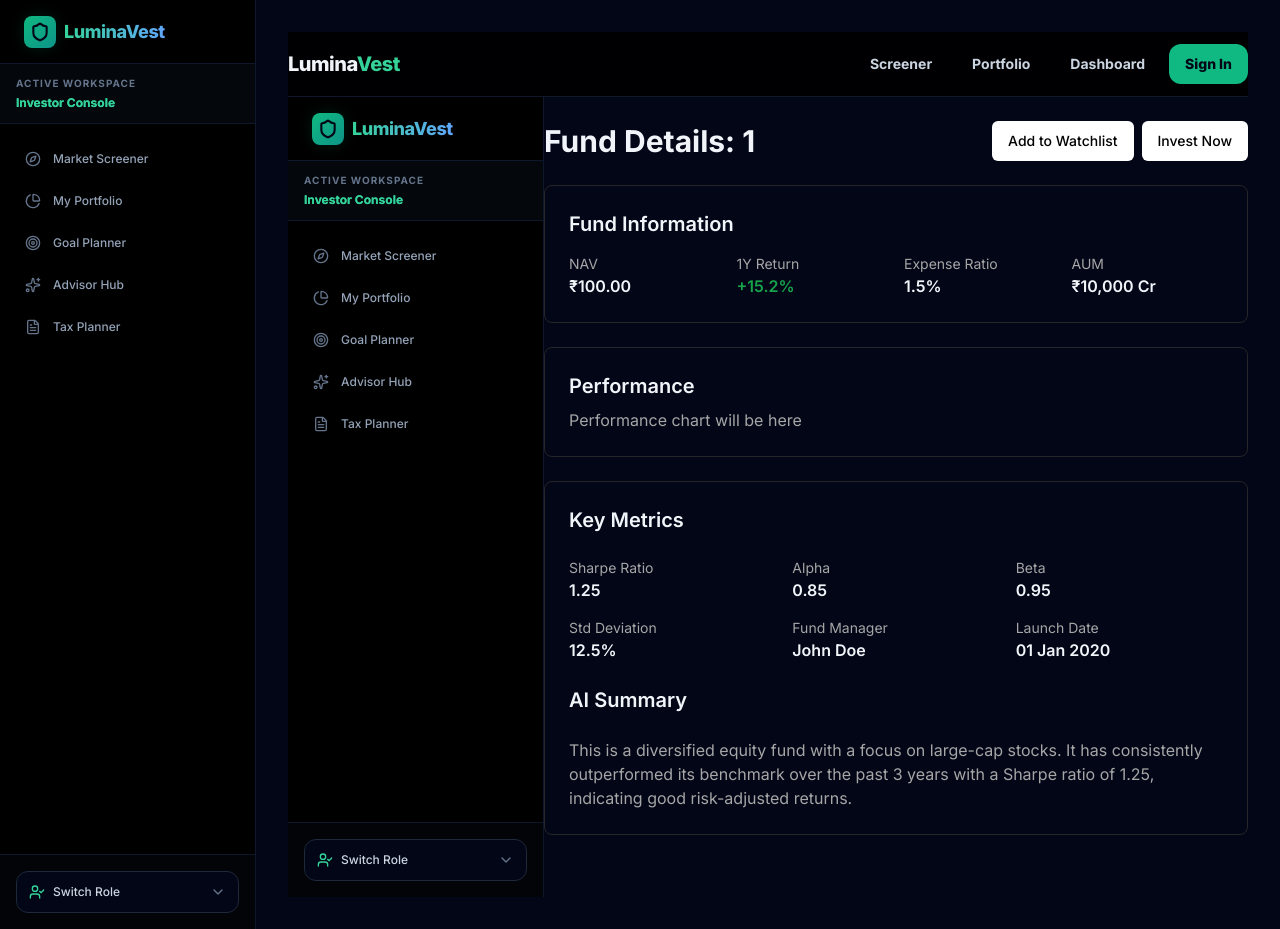
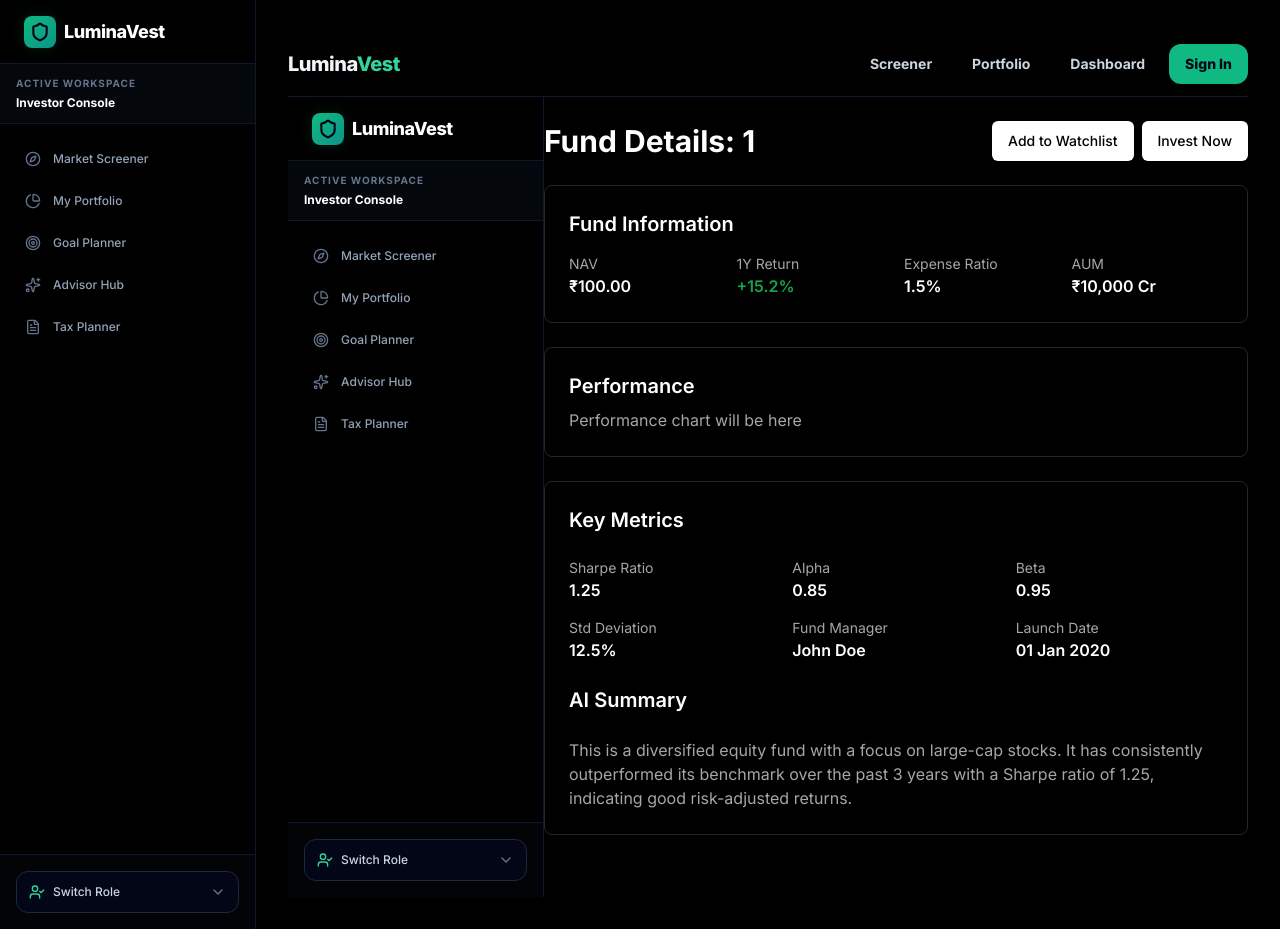
Before and after one commit to varunsahukar/Lumina, a Next.js app: page /funds/1 in a window 1280 px wide. Built offline with nearby package versions, Linux system fonts and the light colour scheme.

Commit message:
style: remove all text gradients and strictly enforce pure white text and black background

```diff
--- a/src/app/(auth)/login/page.tsx
+++ b/src/app/(auth)/login/page.tsx
@@ -141,7 +141,7 @@ export default function LoginPage() {
           <div className="p-3 bg-gradient-to-br from-emerald-400 to-blue-500 rounded-2xl shadow-[0_0_20px_rgba(16,185,129,0.2)]">
             <ShieldCheck className="h-8 w-8 text-slate-950 stroke-[2]" />
           </div>
-          <h1 className="text-3xl font-extrabold tracking-tight bg-gradient-to-r from-emerald-400 via-teal-300 to-blue-400 bg-clip-text text-transparent">
+          <h1 className="text-3xl font-extrabold tracking-tight text-white">
             LuminaVest
           </h1>
           <p className="text-slate-400 text-sm text-center">
--- a/src/app/(auth)/onboarding/page.tsx
+++ b/src/app/(auth)/onboarding/page.tsx
@@ -122,7 +122,7 @@ export default function OnboardingPage() {
           <div className="flex items-center justify-between border-b border-slate-850 pb-4">
             <div className="flex items-center space-x-2">
               <Shield className="h-5 w-5 text-emerald-400 stroke-[2]" />
-              <span className="font-extrabold text-sm tracking-wide bg-gradient-to-r from-emerald-400 to-blue-400 bg-clip-text text-transparent">
+              <span className="font-extrabold text-sm tracking-wide text-white">
                 LuminaVest Investor Onboarding
               </span>
             </div>
--- a/src/app/(dashboard)/layout.tsx
+++ b/src/app/(dashboard)/layout.tsx
@@ -7,15 +7,15 @@ export default function DashboardLayout({
   children: React.ReactNode;
 }) {
   return (
-    <div className="flex min-h-screen bg-slate-950 text-slate-100 overflow-x-hidden">
+    <div className="flex min-h-screen bg-black text-white overflow-x-hidden">
       {/* Dynamic Desktop Sidebar */}
       <Sidebar />
 
       {/* Main Page Area */}
       <div className="flex-1 flex flex-col min-h-screen relative">
         {/* Mobile Header Bar */}
-        <header className="md:hidden flex h-14 items-center justify-between px-6 border-b border-slate-900 bg-slate-950">
-          <span className="font-extrabold text-sm tracking-tight bg-gradient-to-r from-emerald-400 to-blue-400 bg-clip-text text-transparent">
+        <header className="md:hidden flex h-14 items-center justify-between px-6 border-b border-slate-900 bg-black">
+          <span className="font-extrabold text-sm tracking-tight text-white">
             LuminaVest
           </span>
         </header>
--- a/src/app/page.tsx
+++ b/src/app/page.tsx
@@ -10,10 +10,10 @@ export default function Home() {
       <Navbar />
       <main className="container flex-1 flex flex-col items-center justify-center py-20 relative z-10 text-center space-y-8 animate-fade-in">
         <div className="space-y-4">
-          <h1 className="text-5xl md:text-6xl font-extrabold tracking-tight text-slate-100">
-            Welcome to <span className="bg-gradient-to-r from-emerald-400 to-teal-500 bg-clip-text text-transparent">LuminaVest</span>
+          <h1 className="text-5xl md:text-6xl font-extrabold tracking-tight text-white">
+            Welcome to <span className="text-white">LuminaVest</span>
           </h1>
-          <p className="text-lg md:text-xl text-slate-400 max-w-2xl mx-auto font-medium">
+          <p className="text-lg md:text-xl text-white max-w-2xl mx-auto font-medium">
             Invest in direct mutual funds with ease. Discover, analyze, and manage your portfolio all in one intelligent wealth platform.
           </p>
         </div>
--- a/src/components/layout/Sidebar.tsx
+++ b/src/components/layout/Sidebar.tsx
@@ -93,7 +93,7 @@ export default function Sidebar() {
           <div className="p-1.5 bg-gradient-to-br from-emerald-500 to-teal-600 rounded-lg shadow-[0_0_15px_rgba(16,185,129,0.15)]">
             <Shield className="h-5 w-5 text-slate-950 stroke-[2.5]" />
           </div>
-          <span className="font-extrabold text-lg tracking-tight bg-gradient-to-r from-emerald-400 to-blue-400 bg-clip-text text-transparent">
+          <span className="font-extrabold text-lg tracking-tight text-white">
             LuminaVest
           </span>
         </Link>
@@ -106,8 +106,7 @@ export default function Sidebar() {
             Active Workspace
           </span>
           <span className={cn(
-            "text-xs font-bold bg-gradient-to-r bg-clip-text text-transparent",
-            roleLabels[activeRole].color
+            "text-xs font-bold text-white"
           )}>
             {roleLabels[activeRole].label}
           </span>
```
